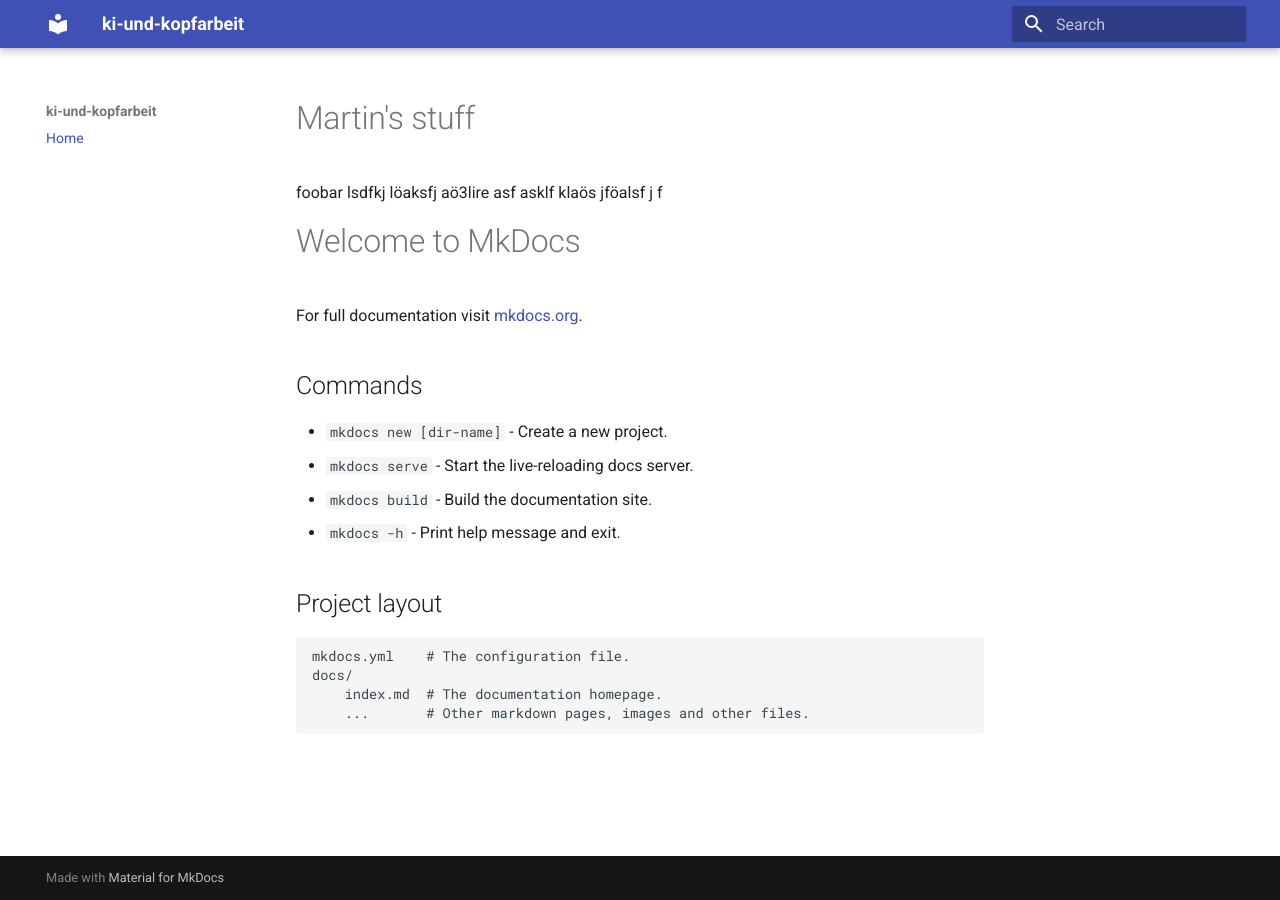
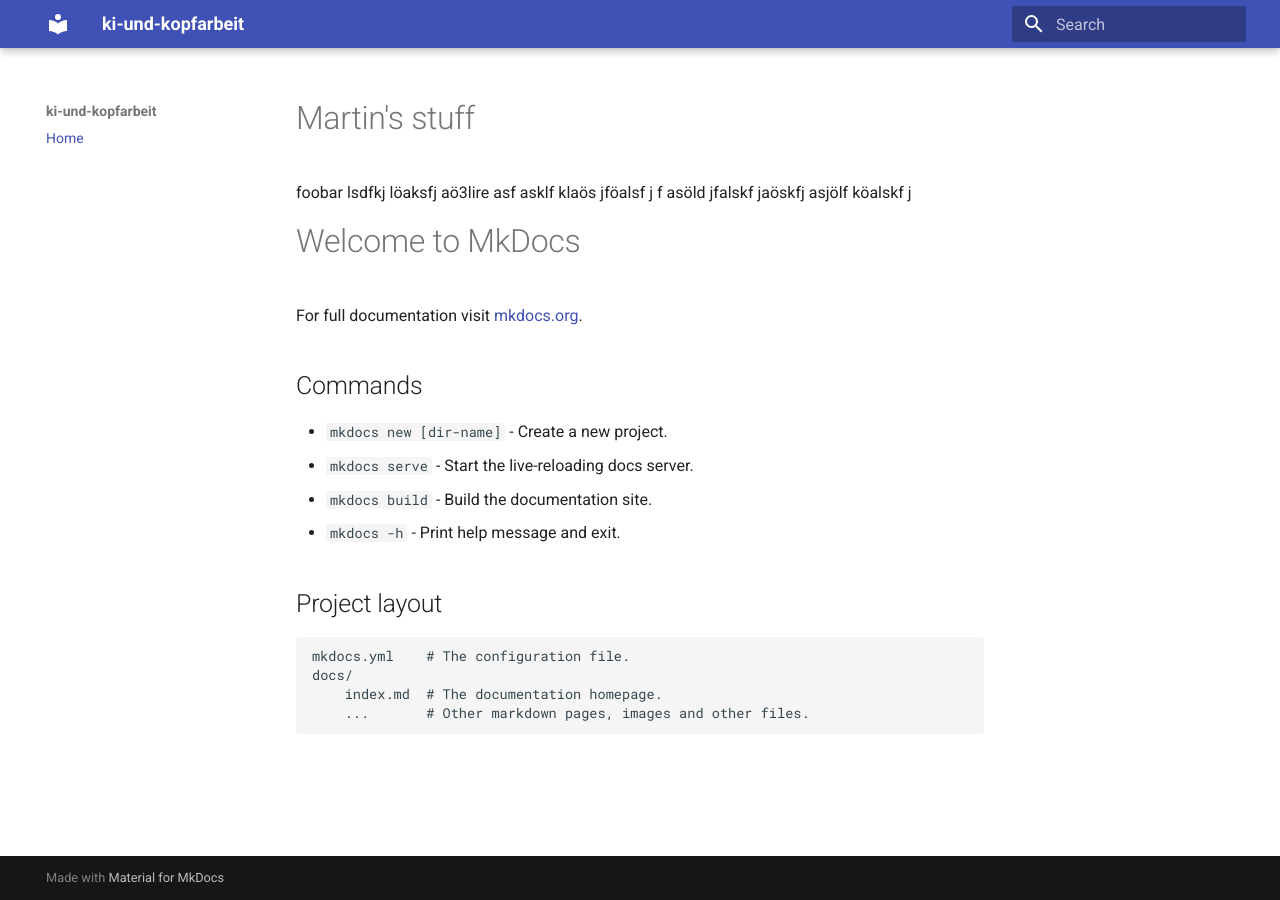
Before and after one commit to tenorix/ki-und-kopfarbeit-mk, an MkDocs documentation site: the page built from docs/index.md, in a window 1280 px wide. Built offline with MkDocs 1.6.1 and Material for MkDocs 9.7.7, drawn with Linux system fonts in a browser that asks for light colours.

Commit message:
Update index.md

```diff
--- a/docs/index.md
+++ b/docs/index.md
@@ -2,6 +2,8 @@
 
 foobar lsdfkj löaksfj aö3lire asf asklf
 klaös jföalsf j f
+asöld jfalskf jaöskfj
+ asjölf köalskf j
 
 # Welcome to MkDocs
 
```
